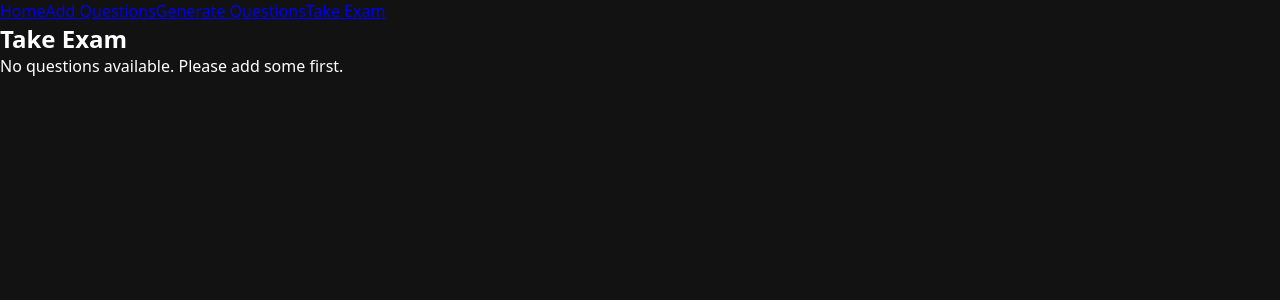
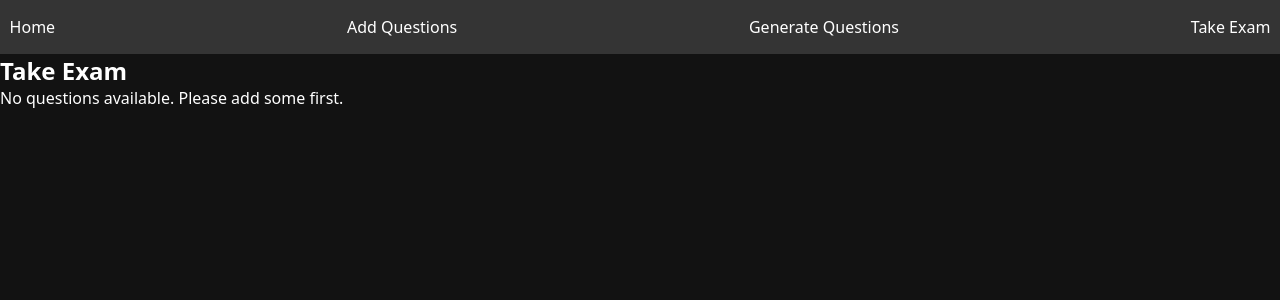
Before and after one commit to Espadv69/Course-2025, a React (Vite) app in the folder Quiz-App/: page /exam in a window 1280 px wide. Shown: the top 300 px of the page. Built offline with nearby package versions, Linux system fonts and the light colour scheme.

Commit message:
Add basic styles for NavBar component

```diff
--- a/Quiz-App/src/css/NavBar.css
+++ b/Quiz-App/src/css/NavBar.css
@@ -0,0 +1,14 @@
+.nav {
+  padding: 1rem .6rem;
+  width: 100%;
+
+  display: flex;
+  justify-content: space-between;
+
+  background: rgba(245, 245, 245, 0.150);
+}
+
+.nav-item {
+  text-decoration: none;
+  color: currentColor;
+}
```
